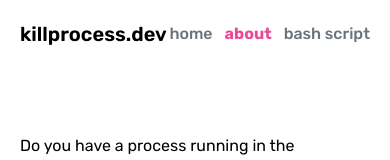
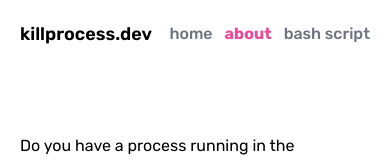
Before and after one commit to Ian-Matthew/killprocess, a Next.js app: page /about in a window 390 px wide. Shown: the top 160 px of the page. Built offline with nearby package versions, Linux system fonts and the light colour scheme.

Commit message:
clean up for mobile views

```diff
--- a/components/Layout.js
+++ b/components/Layout.js
@@ -21,7 +21,7 @@ const Header = () => {
     <header className="flex flex-row w-full justify-between items-center max-w-screen-xl mt-5">
       <div className="flex flex-row items-center">
         <NextLink href="/">
-          <a className="text-xl font-semibold">killprocess.dev</a>
+          <a className="text-lg sm:text-xl font-semibold">killprocess.dev</a>
         </NextLink>
       </div>
       <Navigation></Navigation>
--- a/components/Navigation.js
+++ b/components/Navigation.js
@@ -13,12 +13,13 @@ export const Navigation = () => {
   );
 };
 
-const NavLink = ({ href, children, ...props }) => {
+const NavLink = ({ href, children, className, ...props }) => {
   const router = useRouter();
   const active = router.pathname === href;
   const linkClasses = classNames(
     "cursor-pointer hover:text-black text-gray-500 font-medium",
-    { "text-pink-500 hover:text-pink-500 font-bold": active }
+    { "text-pink-500 hover:text-pink-500 font-bold": active },
+    className
   );
   return (
     <NextLink {...props} href={href}>
```
